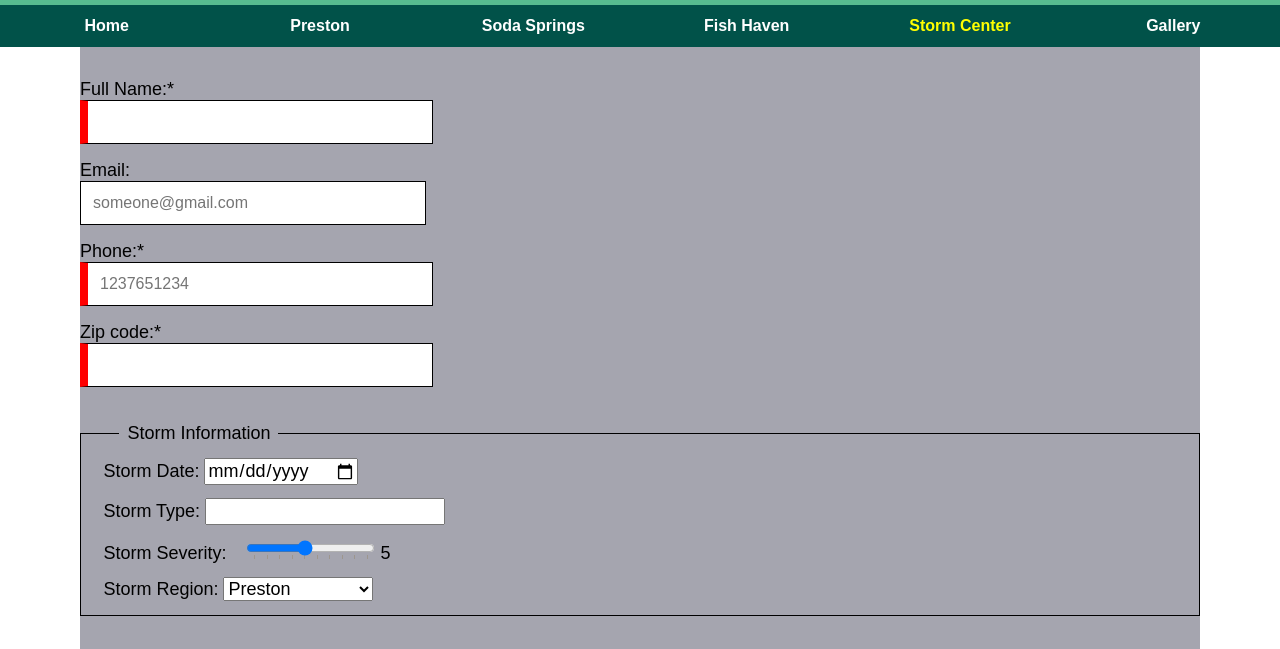
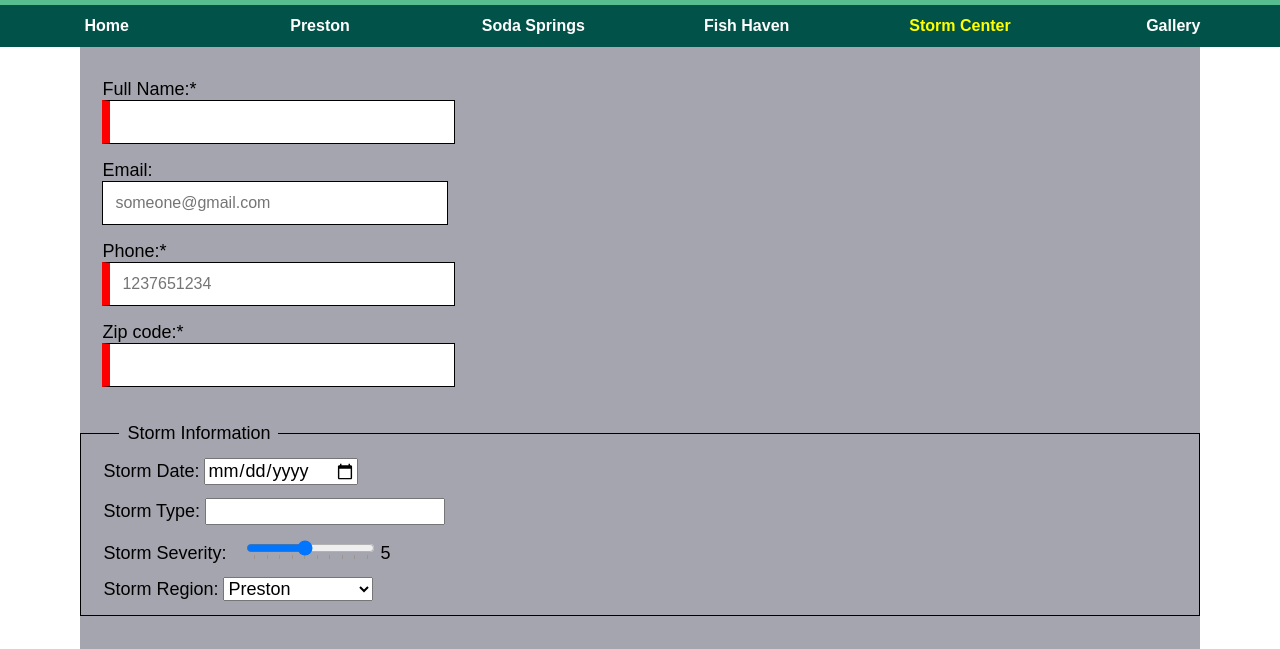
Before and after one commit to russg20/russg20.github.io, a plain HTML site: page lesson8/stormcenter.html in a window 1280 px wide. Shown: the part 106-755 px from the top of the page. Drawn offline with nearby package versions, Linux system fonts and the light colour scheme; a script that the page names is missing.

Commit message:
add padding to .above stormcenter

```diff
--- a/lesson8/css/small.css
+++ b/lesson8/css/small.css
@@ -220,6 +220,7 @@ form legend {
 form label.above, form div {
     display: block;
     padding-top: 1rem;
+    padding-left: 2%;
     font-size: 18px;
 }
 form label.above input {
```
